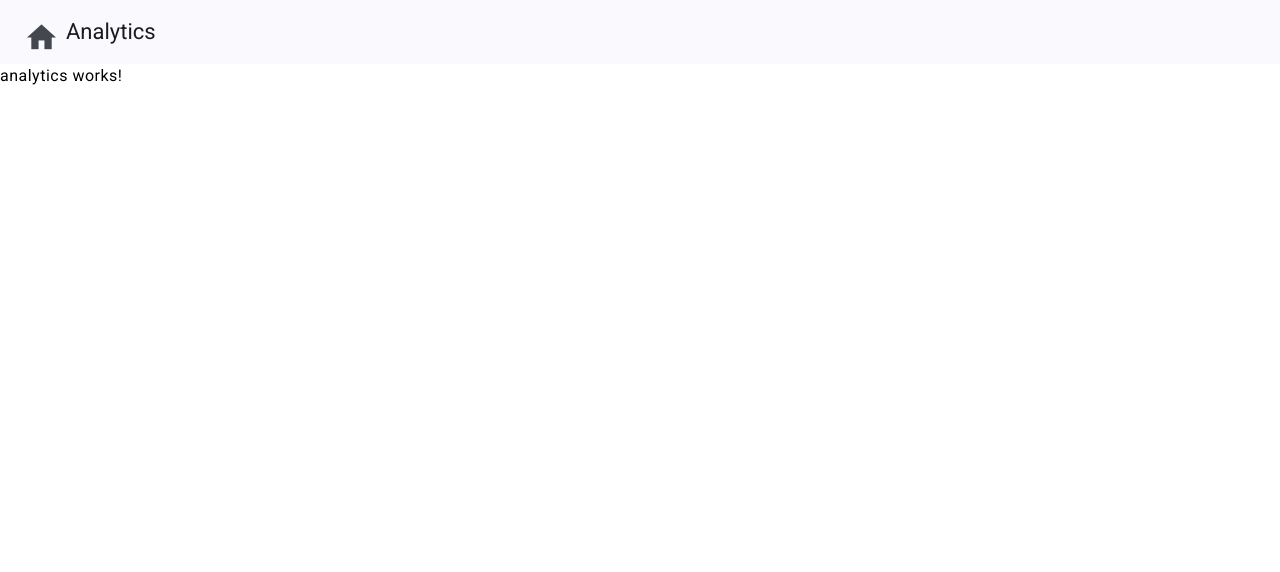
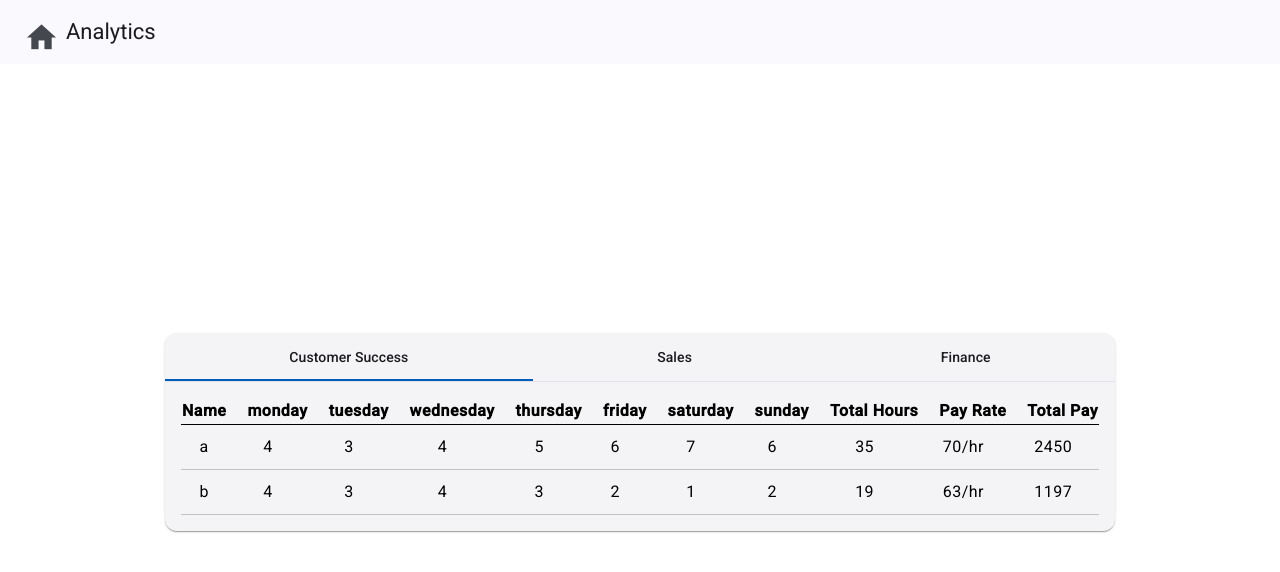
Before and after one commit to Jthapata/hr-timesheet, an Angular app: page /analytics in a window 1280 px wide. Shown: the top 572 px of the page. Built offline with nearby package versions, Linux system fonts and the light colour scheme.

Commit message:
finished unit 9

```diff
--- a/src/app/components/analytics-table/analytics-table.component.html
+++ b/src/app/components/analytics-table/analytics-table.component.html
@@ -1 +1,21 @@
-<p>analytics-table works!</p>
+<div>
+    <table>
+        <thead>
+            <th>Name</th>
+            <th *ngFor="let day of weekdays">{{day}}</th>
+            <th>Total Hours</th>
+            <th>Pay Rate</th>
+            <th>Total Pay</th>
+        </thead>
+
+        <tbody>
+            <tr *ngFor="let employee of employees; let i = index">
+                <td>{{employee.name}}</td>
+                <td *ngFor="let day of weekdays">{{employee[day]}}</td>
+                <td class="total-cell">{{getTotalHours(employee)}}</td>
+                <td>{{employee.payRate}}/hr</td>
+                <td>{{employee.payRate * getTotalHours(employee)}}</td>
+            </tr>
+        </tbody>
+    </table>
+</div>
--- a/src/app/components/analytics-table/analytics-table.component.scss
+++ b/src/app/components/analytics-table/analytics-table.component.scss
@@ -0,0 +1,18 @@
+table {
+    border-collapse: collapse;
+    margin: 1rem;
+}
+th {
+    border-bottom: 1px solid black;
+
+    &:not(:first-child) {
+        padding-left: 20px;
+    }
+}
+td {
+    text-align: center;
+    padding: 10px 0px;
+}
+tr td {
+    border-bottom:1pt solid #C1C1C1;
+}
--- a/src/app/components/analytics-table/analytics-table.component.ts
+++ b/src/app/components/analytics-table/analytics-table.component.ts
@@ -1,4 +1,5 @@
-import { Component } from '@angular/core';
+import { Component, Input } from '@angular/core';
+import { Employee } from '../../interfaces/employee';
 
 @Component({
   selector: 'app-analytics-table',
@@ -6,5 +7,71 @@ import { Component } from '@angular/core';
   styleUrl: './analytics-table.component.scss'
 })
 export class AnalyticsTableComponent {
+  @Input() departmentId: string | undefined;
 
+  weekdays: string[] = ['monday', 'tuesday', 'wednesday', 'thursday', 'friday', 'saturday', 'sunday'];
+  employees: Employee[] = [];
+  employeeData: Employee[] = [
+    {
+      departmentId: '1',
+      friday: 6,
+      id: '1',
+      monday: 4,
+      name: 'a',
+      payRate: 70,
+      saturday: 7,
+      sunday: 6,
+      thursday: 5,
+      tuesday: 3,
+      wednesday: 4
+    },
+    {
+      departmentId: '1',
+      friday: 2,
+      id: '2',
+      monday: 4,
+      name: 'b',
+      payRate: 63,
+      saturday: 1,
+      sunday: 2,
+      thursday: 3,
+      tuesday: 3,
+      wednesday: 4
+    },
+    {
+      departmentId: '2',
+      friday: 9,
+      id: '3',
+      monday: 8,
+      name: 'c',
+      payRate: 76,
+      saturday: 7,
+      sunday: 5,
+      thursday: 4,
+      tuesday: 7,
+      wednesday: 5
+    },
+    {
+      departmentId: '3',
+      friday: 2,
+      id: '4',
+      monday: 3,
+      name: 'd',
+      payRate: 56,
+      saturday: 3,
+      sunday: 2,
+      thursday: 0,
+      tuesday: 4,
+      wednesday: 5
+    }
+  ];
+
+  ngOnInit(): void {
+    this.employees = this.employeeData.filter(employee => employee.departmentId === this.departmentId);
+  }
+
+  getTotalHours(employee: Employee): number {
+    return employee.monday + employee.tuesday + employee.wednesday
+        + employee.thursday + employee.friday + employee.saturday + employee.sunday;
+  }
 }
--- a/src/app/components/analytics/analytics.component.html
+++ b/src/app/components/analytics/analytics.component.html
@@ -1 +1,15 @@
-<p>analytics works!</p>
+<div class="main-container">
+    <mat-card>
+        <mat-tab-group mat-align-tabs="center">
+            <mat-tab label="Customer Success">
+                <app-analytics-table [departmentId]="'1'"></app-analytics-table>
+            </mat-tab>
+            <mat-tab label="Sales">
+                <app-analytics-table [departmentId]="'2'"></app-analytics-table>
+            </mat-tab>
+            <mat-tab label="Finance">
+                <app-analytics-table departmentId="3"></app-analytics-table>
+            </mat-tab>
+        </mat-tab-group>
+    </mat-card>
+</div>
--- a/src/app/components/analytics/analytics.component.scss
+++ b/src/app/components/analytics/analytics.component.scss
@@ -0,0 +1,3 @@
+mat-card {
+    margin: auto;
+}
--- a/src/app/modules/material.module.ts
+++ b/src/app/modules/material.module.ts
@@ -8,6 +8,7 @@ import { MatListModule } from '@angular/material/list';
 import { MatFormFieldModule } from '@angular/material/form-field';
 import { MatInputModule } from '@angular/material/input';
 import { ReactiveFormsModule } from '@angular/forms';
+import { MatTabsModule } from '@angular/material/tabs';
 
 @NgModule({
   declarations: [],
@@ -21,6 +22,7 @@ import { ReactiveFormsModule } from '@angular/forms';
     MatFormFieldModule,
     MatInputModule,
     ReactiveFormsModule,
+    MatTabsModule
   ],
   exports: [
     MatToolbarModule,
@@ -30,7 +32,8 @@ import { ReactiveFormsModule } from '@angular/forms';
     MatListModule,
     MatFormFieldModule,
     MatInputModule,
-    ReactiveFormsModule
+    ReactiveFormsModule,
+    MatTabsModule
   ]
 })
 export class MaterialModule { }
```
